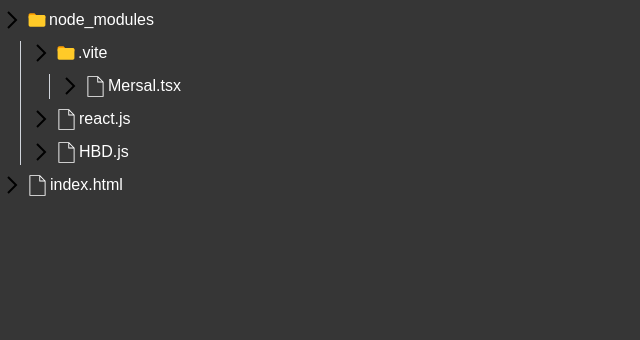
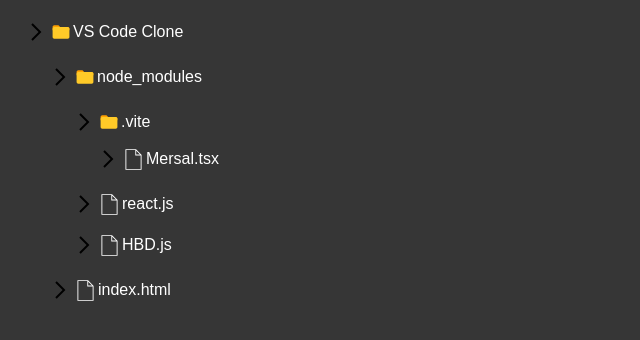
Before and after one commit to MersalHussin/VS-Code-Clone, a React (Vite) app: page / in a window 1280 px wide. Shown: the top 340 px of the page, without its empty margins (0-640 px from the left). Built offline with nearby package versions, Linux system fonts and the light colour scheme.

Commit message:
Display Nested Child With RecusiveComponent

```diff
--- a/src/App.tsx
+++ b/src/App.tsx
@@ -1,57 +1,16 @@
-import FileComponent from "./components/FileComponent";
-import FolderComponent from "./components/FolderComponent";
-// import FolderComponent from "./components/FolderComponent";
+import RecusiveComponent from "./components/RecusiveComponent";
 import { fileTree } from "./data/fileTree";
-import type { IFileTree } from "./interfaces";
 
 
-interface RecursiveTreeProps{
-  item: IFileTree
-}
+
 
 function App() {
 
-  const RecusiveTree = ({item}: RecursiveTreeProps) =>{
-    if(!item.isFolder){
-      return <FileComponent  fileName={item.name}/>
-    }
-    return(
-      <div>
-        <FolderComponent foldername={item.name}/>
-        <div className="ml-5 border-l border-gray-300 pl-2">
-          {item.children?.map((child,idx) => <RecusiveTree key={idx} item={child}/>)}
-        </div>
-      </div>
-    )
-  }
-
-//   function factorial(file:IFileTree){
-//   if(file.children?.length == 0) return file
-//   return file.children?.map((file) => file.isFolder ? <FolderComponent/> : <FileComponent /> )
-// }
   return (
     <>
-      {/* <FileComponent fileName="Index.tsx"/> */}
-    {fileTree.children?.map((item,idx) => (
-      <>
-      <RecusiveTree key={idx} item={item}/>
+      <RecusiveComponent fileTree={fileTree} />
       </>
-    ))}
-      {/* <FolderComponent foldername="Components"/> */}
-    </>
   )
 }
 
 export default App;
-
-// {
-//   filename: "VS Code Clone"
-//   children:[
-//     {
-//       filenam: "node_modules"
-//     }
-//     {
-//       filenam: "index.html"
-//     }
-//   ]
-// }
--- a/src/components/FileComponent.tsx
+++ /dev/null
@@ -1,22 +0,0 @@
-import { svgStyles } from "../styles";
-import File from "./SVG/File";
-
-interface IProps{
-fileName: string
-
-}
-
-
-const FileComponent = ({fileName = "index.tsx"}: IProps ) => {
-    return (
-    <div className="flex flex-row mt-2" >
-      <svg xmlns="http://www.w3.org/2000/svg" {...svgStyles}><path d="M7.293 4.707 14.586 12l-7.293 7.293 1.414 1.414L17.414 12 8.707 3.293 7.293 4.707z"/></svg>
-      <span className="text-2xl text-white" >
-        <File/>
-      </span>
-      <span>{fileName}</span>
-    </div>
-    );
-}
-
-export default FileComponent;
--- /dev/null
+++ b/src/components/RecusiveComponent.tsx
@@ -0,0 +1,40 @@
+// import { fileTree } from "../data/fileTree";
+import type { IFileTree } from "../interfaces";
+import { svgStyles } from "../styles";
+import FolderComponent from "./FolderComponent";
+import File from "./SVG/File";
+
+interface IProps{
+fileTree: IFileTree
+
+}
+
+
+
+
+const RecusiveComponent = ({fileTree}: IProps ) => {
+    return (
+    <div className="px-6 py-1" >
+      <div className="flex flex-row mt-2">
+       {fileTree.isFolder ?
+       <FolderComponent foldername={fileTree.name}/>
+       :
+       <>
+        <svg xmlns="http://www.w3.org/2000/svg" {...svgStyles}><path d="M7.293 4.707 14.586 12l-7.293 7.293 1.414 1.414L17.414 12 8.707 3.293 7.293 4.707z"/></svg>
+        <span className="text-2xl text-white" >
+          <File/>
+        </span>
+        <span>{fileTree.name}</span>
+       </>
+}
+      </div>
+          {/* <FileComponent fileName="Index.tsx"/> */}
+      {fileTree.children?.map((item,idx) => (
+        <RecusiveComponent key={idx} fileTree={item}/>
+      ))}
+        {/* <FolderComponent foldername="Components"/> */}
+    </div>
+    );
+}
+
+export default RecusiveComponent;
```
